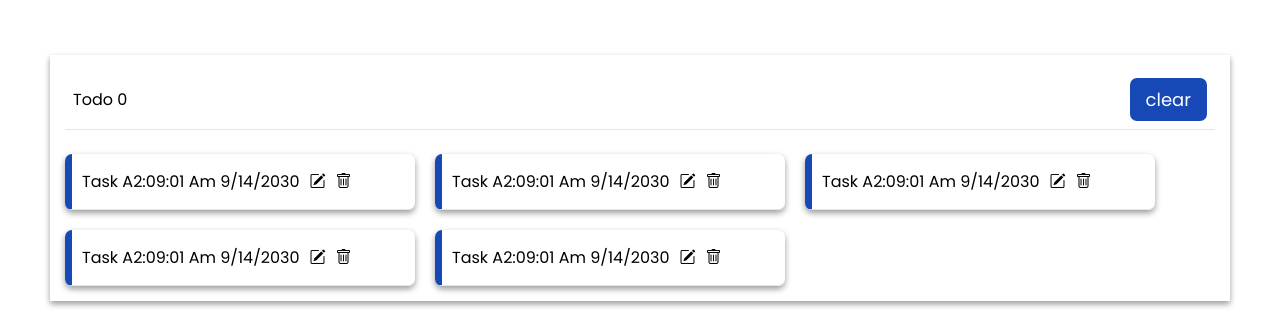
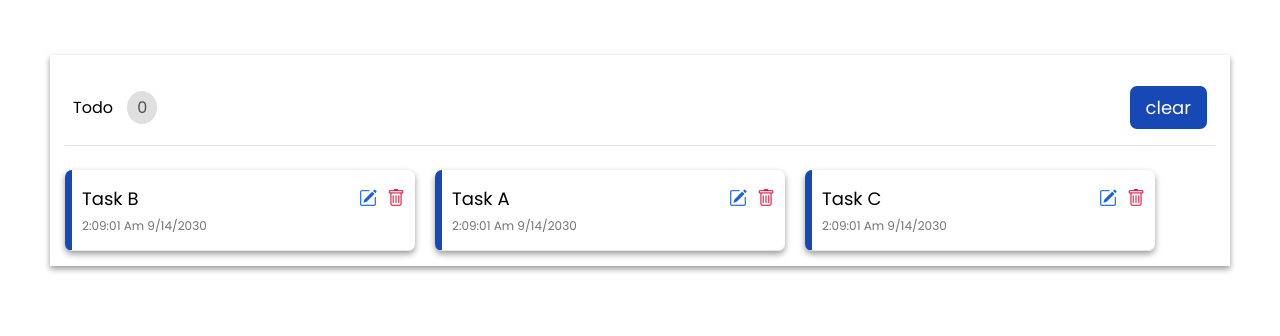
Before and after one commit to tibe-f/taskmate-react, a React (Vite) app: page / in a window 1280 px wide. Shown: the part 267-603 px from the top of the page. Built offline with nearby package versions, Linux system fonts and the light colour scheme.

Commit message:
designed and built the interface of the app

```diff
--- a/src/App.css
+++ b/src/App.css
@@ -122,11 +122,11 @@ header .teamSelector span.active{
     justify-content: space-between;
     align-items: center;
     border-bottom: 1px solid #e5e5e5;
-    padding: 0.5rem;
+    padding: 1rem 0.5rem;
 
 }
 
-.showTask .head button{
+.showTask .head .clearAll{
     border: none;
     background-color: #1648b6;
     padding: 0.5rem 1rem;
@@ -136,6 +136,17 @@ header .teamSelector span.active{
     color: white;
     cursor: pointer;
 
+}
+.showTask p.head span:first-child{
+    flex-grow: 2;
+}
+.showTask .count{
+    background-color: #dfdfdf;
+    color: #525252;
+    padding: 5px 10px;
+    border-radius: 50%;
+    margin-left: 10px;
+    user-select: none;
 }
 
 .showTask ul{
@@ -157,3 +168,32 @@ header .teamSelector span.active{
     border-radius: 7px;
     border-left: 7px solid #1648b6;
 }
+
+.showTask li:hover{
+    background-color: #f8f8f8;
+}
+
+.showTask li p{
+    flex-grow: 1;
+    display: flex;
+    flex-direction: column;
+}
+
+.showTask li .name{
+    font-size: 18px;
+    padding-bottom: 5px;
+}
+.showTask li .time{
+    font-size: 12px;
+    color: #737373;
+}
+.showTask i.bi-trash{
+    font-size: 18px;
+    color: #d82148;
+    cursor: pointer;
+}
+.showTask i.bi-pencil-square{
+    font-size: 18px;
+    color: #1363df;
+    cursor: pointer;
+}
--- a/src/components/showTask.jsx
+++ b/src/components/showTask.jsx
@@ -1,6 +1,11 @@
 import React from 'react'
 
 export const ShowTask = () => {
+
+  const tasks=[
+    {id: 1000, name:'Task B', time:'2:09:01 Am 9/14/2030'},
+    {id: 1004, name:'Task A', time:'2:09:01 Am 9/14/2030'},
+    {id: 1020, name:'Task C', time:'2:09:01 Am 9/14/2030'}]
   return (
     <section className="showTask">
       <div className="head">
@@ -11,46 +16,17 @@ export const ShowTask = () => {
         <button className="clearAll">clear</button>
       </div>
       <ul>
-        <li>
+        { tasks.map( task => (
+          <li key={task.id}>
           <p>
-            <span className='name'>Task A</span>
-            <span className='time'>2:09:01 Am 9/14/2030</span>
+            <span className='name'>{task.name}</span>
+            <span className='time'>{task.time}</span>
           </p>
           <i className='bi bi-pencil-square'></i>
           <i className="bi bi-trash"></i>
         </li>
-        <li>
-          <p>
-            <span className='name'>Task A</span>
-            <span className='time'>2:09:01 Am 9/14/2030</span>
-          </p>
-          <i className='bi bi-pencil-square'></i>
-          <i className="bi bi-trash"></i>
-        </li>
-        <li>
-          <p>
-            <span className='name'>Task A</span>
-            <span className='time'>2:09:01 Am 9/14/2030</span>
-          </p>
-          <i className='bi bi-pencil-square'></i>
-          <i className="bi bi-trash"></i>
-        </li>
-        <li>
-          <p>
-            <span className='name'>Task A</span>
-            <span className='time'>2:09:01 Am 9/14/2030</span>
-          </p>
-          <i className='bi bi-pencil-square'></i>
-          <i className="bi bi-trash"></i>
-        </li>
-        <li>
-          <p>
-            <span className='name'>Task A</span>
-            <span className='time'>2:09:01 Am 9/14/2030</span>
-          </p>
-          <i className='bi bi-pencil-square'></i>
-          <i className="bi bi-trash"></i>
-        </li>
+        ))}
+
       </ul>
     </section>
   )
```
